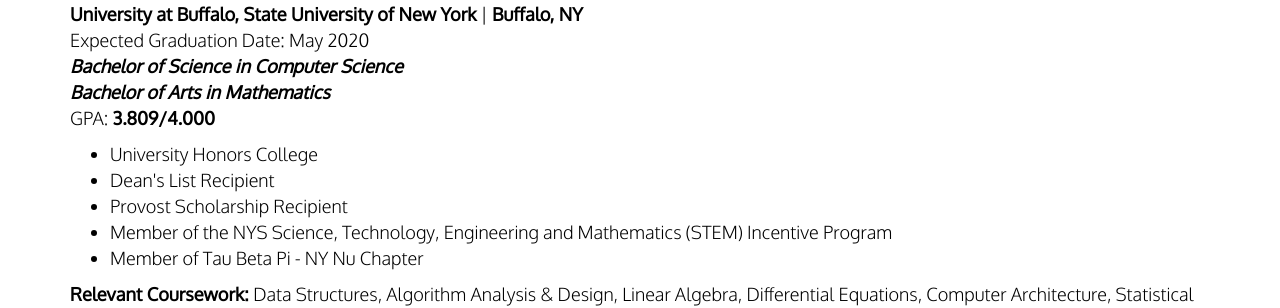
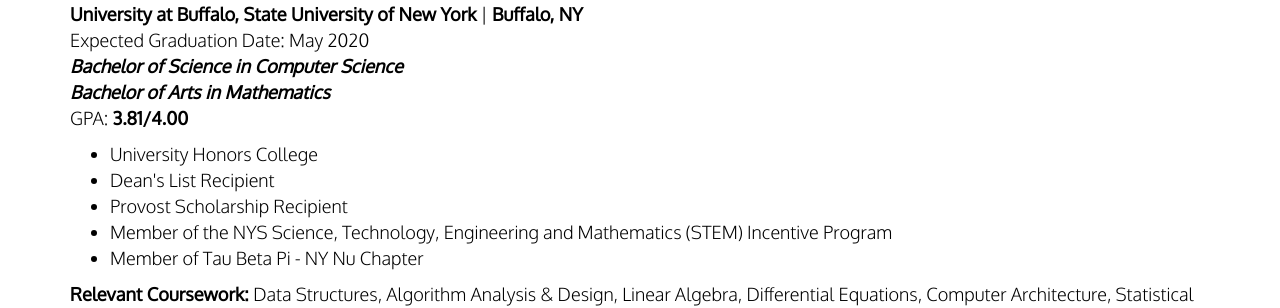
Before and after one commit to haanmiba/haanmiba.github.io, a Jekyll site: the page built from index.md, in a window 1280 px wide and 900 px high, scrolled down 1527 px. Shown: the part 154-462 px from the top of the window. Built offline with Jekyll 4.4.1, drawn with Linux system fonts in a browser that asks for light colours; nearby versions of some CDN libraries.

Commit message:
Brought GPA down to two decimal place

```diff
--- a/_data/education.yml
+++ b/_data/education.yml
@@ -4,7 +4,7 @@
 majors:
   - 'Bachelor of Science in Computer Science'
   - 'Bachelor of Arts in Mathematics'
-gpa: '3.809/4.000'
+gpa: '3.81/4.00'
 achievements:
   - 'University Honors College'
   - "Dean's List Recipient"
```
